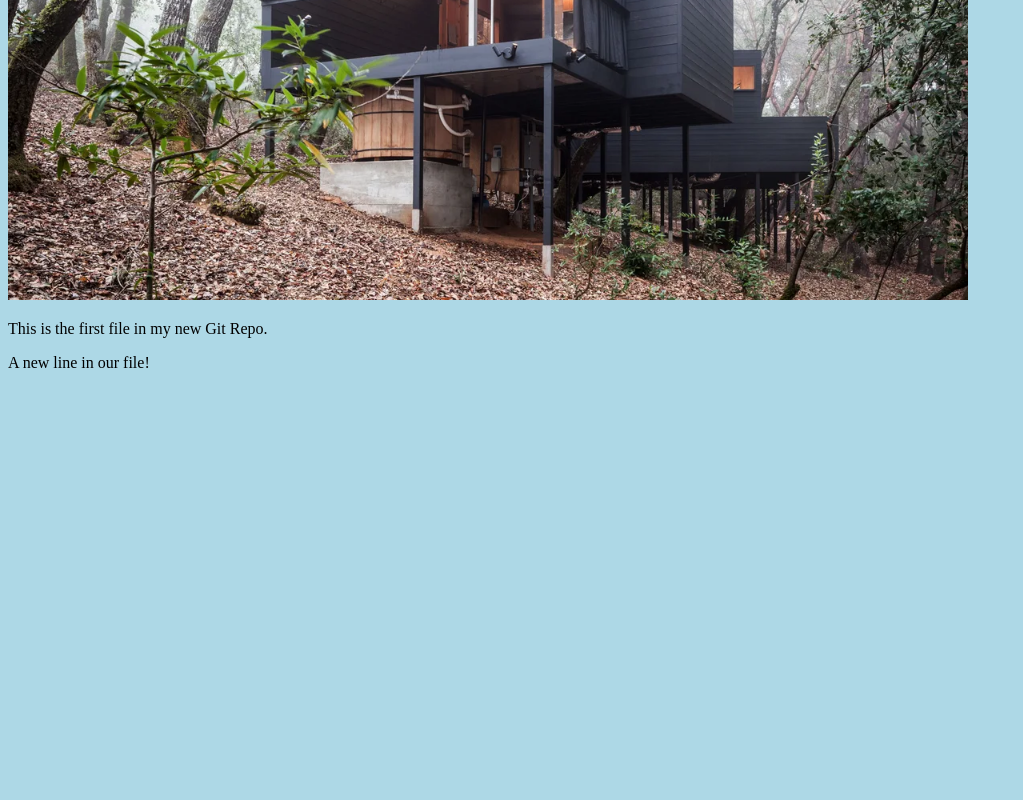
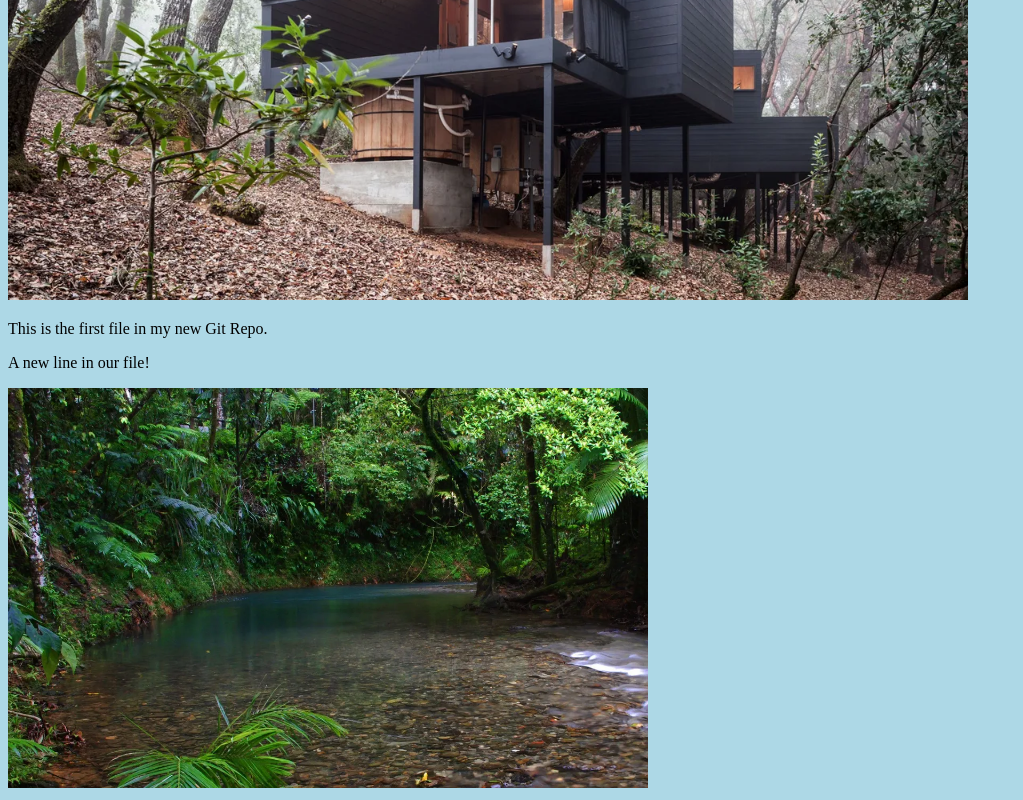
Before and after one commit to valle27/valle27.github.io, a plain HTML site: page index.html in a window 1280 px wide. Shown: the part 437-1237 px from the top of the page, without its empty margins (0-1023 px from the left). Before the commit the page ends 825 px from the top, so only its background shows below. Drawn offline with Linux system fonts and the light colour scheme.

Commit message:
added new image

```diff
--- a/index.html
+++ b/index.html
@@ -9,5 +9,6 @@
 <div><img src="forest.jpg" alt="forest" style="width:100%;max-width:960px"></div>
 <p>This is the first file in my new Git Repo.</p>
 <p>A new line in our file!</p>
+<div><img src="rain.jpg" alt="rain" style="width:100%;max-width:640px"></div>
 </body>
 </html>
```
Also changed, not shown: rain.jpg (added).
